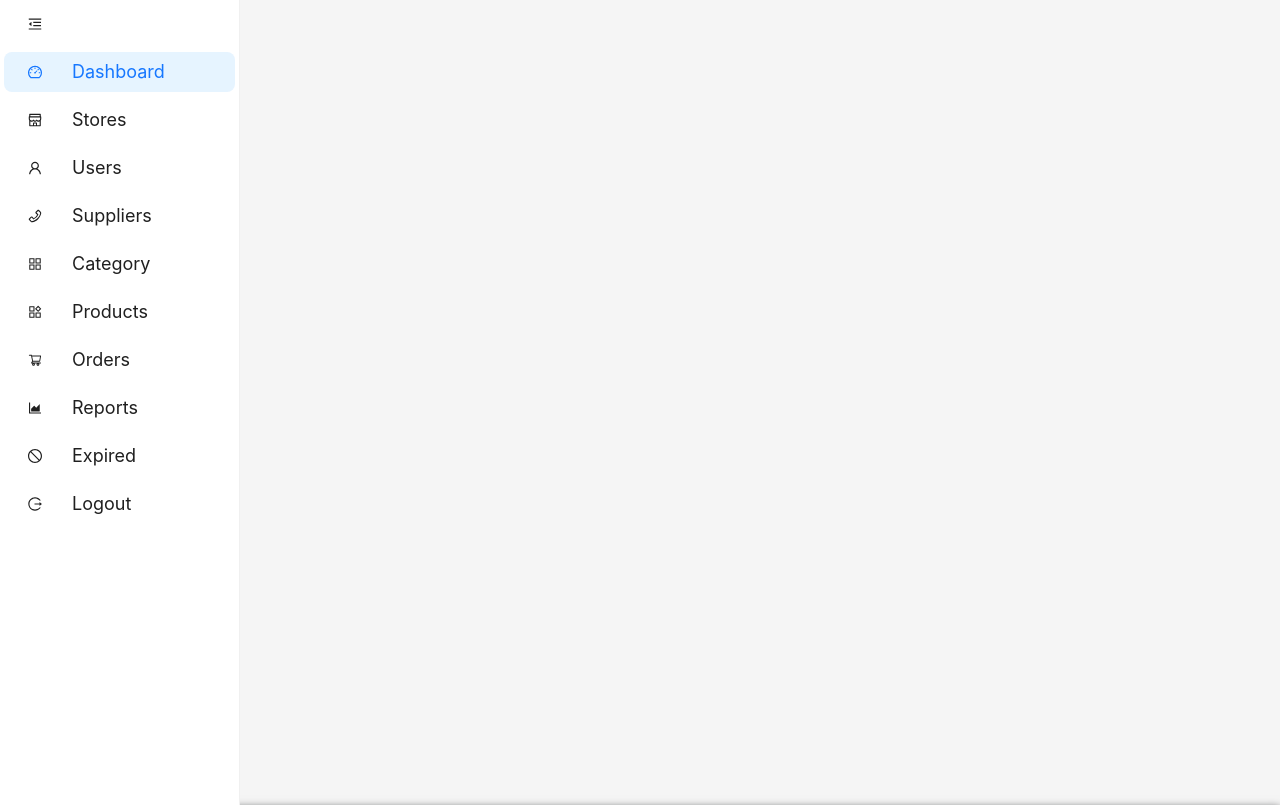
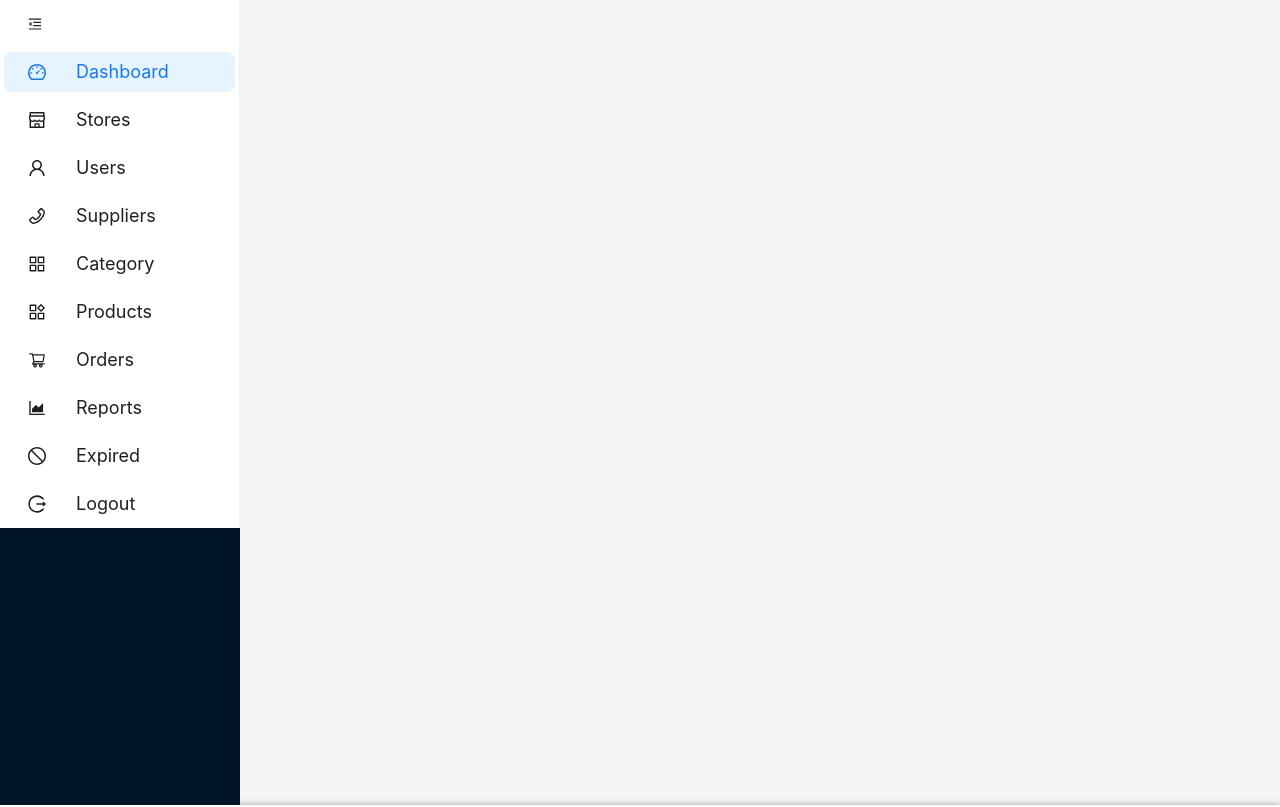
Before and after one commit to PointMaster-POS/web-management, a React (Create React App) app in the folder pointmaster/: page / in a window 1280 px wide. Shown: the top 807 px of the page. Built offline with nearby package versions, Linux system fonts and the light colour scheme.

Commit message:
Update SideBar.css

```diff
--- a/pointmaster/src/components/Owner's Dashboard/SideBar/SideBar.css
+++ b/pointmaster/src/components/Owner's Dashboard/SideBar/SideBar.css
@@ -1,16 +1,6 @@
-.custom-toggle.ant-menu-item-selected {
-    background-color: transparent !important;
-  }
-
 .custom-menu {
   display: flex;
   flex-direction: column;
-  height: 100%;
-}
-
-.custom-toggle {
-  margin-bottom: 16px;
-  text-align: center;
 }
 
 .custom-menu-item {
@@ -19,5 +9,19 @@
 }
 
 .custom-menu-item .ant-menu-item-icon {
-  font-size: 18px;
+  font-size: 18px !important;
 }
+
+/* .logo-container {
+  display: flex;
+  justify-content: center;
+  align-items: center;
+  height: 64px;
+  background-color: #fff;
+  padding: 16px;
+}
+
+.logo {
+  max-width: 100%;
+  max-height: 100%;
+} */
```
